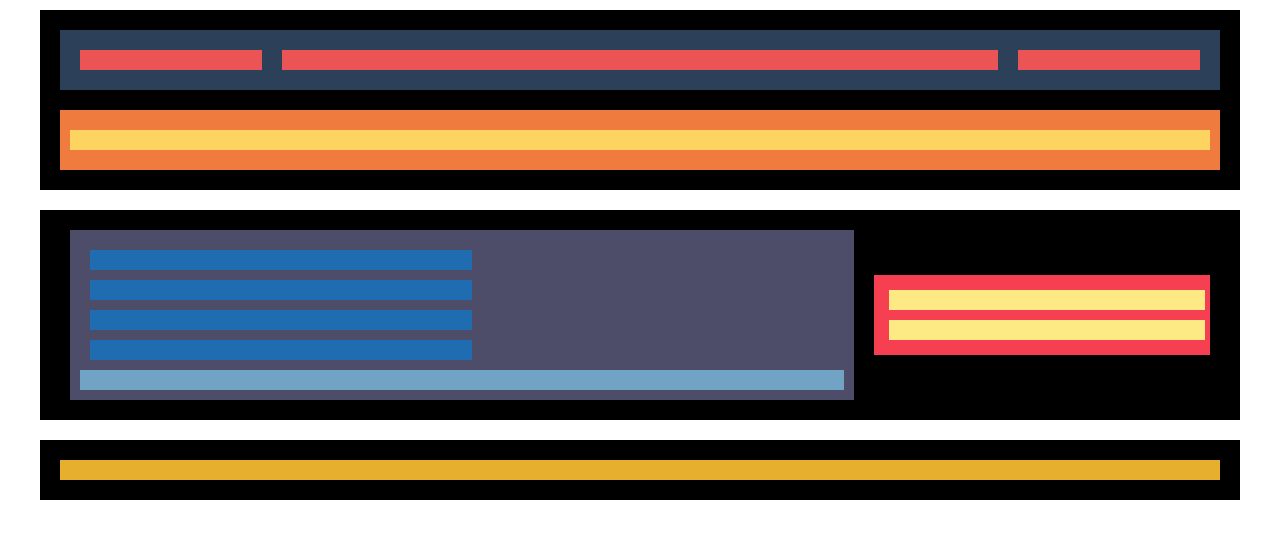
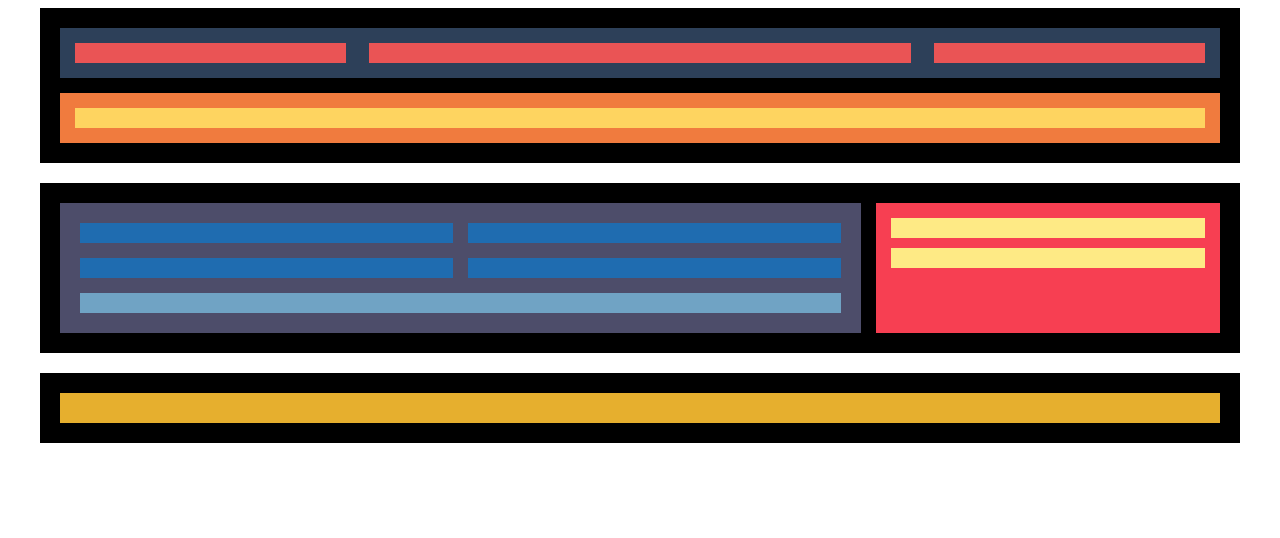
Before and after one commit to clara-cdp/SPRINT-1, a plain HTML site: page TASCA-1/nivell-1/index.html in a window 1280 px wide. Drawn offline with Linux system fonts and the light colour scheme.

Commit message:
finished exercice 1

```diff
--- a/TASCA-1/nivell-1/index.html
+++ b/TASCA-1/nivell-1/index.html
@@ -11,9 +11,9 @@
 
     <div class="container">
        <div class="subcontainer" id="sub_1">
-         <div id="column_1"></div>
-         <div id="column_2"></div>
-         <div id="column_1"></div>
+         <div id="sub_1_childA"></div>
+         <div id="sub_1_childB"></div>
+         <div id="sub_1_childA"></div>
        </div>
 
        <div class="subcontainer" id="sub_2">
@@ -23,17 +23,16 @@
 
     <div class="container" id="cont_2">
         <div class="subcontainer" id="sub_3">
-            <div class="sub_3_child"></div>
-            <div class="sub_3_child"></div>
-            <div class="sub_3_child"></div>
-            <div class="sub_3_child"></div>
-            <div id="sub_3_last_row"></div>
+            <div class="sub_3_child" style="grid-area: box_1"></div>
+            <div class="sub_3_child" style="grid-area: box_2" ></div>
+            <div class="sub_3_child" style="grid-area: box_3"></div>
+            <div class="sub_3_child" style="grid-area: box_4"></div>
+            <div class="sub_3_child" style="grid-area: box_5" id="blueish"></div>
+        </div>
 
-        </div>
         <div class="subcontainer" id="sub_4">
             <div class="sub_4_child"></div>
             <div class="sub_4_child"></div>
-
         </div>
     </div>
 
--- a/TASCA-1/nivell-1/styles.css
+++ b/TASCA-1/nivell-1/styles.css
@@ -1,6 +1,4 @@
 *{
-    padding: 0;
-    margin: 0;
     box-sizing: border-box;
 }
 
@@ -9,27 +7,23 @@ body {
     flex-direction: column;
     align-items:center;
     justify-content: center;
+    gap: 20px;
 }
 
 .container {
     background: rgb(0, 0, 0);
-    width:100%;
+    width: 100%;
     max-width:1200px;
     height: wrap;
-    padding: 10px 20px;
-    margin: 10px;
-
+    padding: 20px 20px;
+    gap: 15px;
     display: flex;
     flex-direction: column;
-    justify-content: space-between;
-    align-items: center;
 }
 
 .subcontainer {
-    /* height:wrap; */
-    width:100%;
-    padding: 10px;
-    margin: 10px;
+    height:wrap;
+    padding: 15px;
     display: flex;
     justify-content: space-between;
     align-items: center;
@@ -38,85 +32,84 @@ body {
 #sub_1 {
     background-color: #2d4059;
     flex-direction: row;
+    align-items: space-between;
+    gap: 2%;
 }
 
 #sub_2 {
     background-color:#f07b3e;
-    flex-direction: column;
 }
 
-#column_1 {
+#sub_1_childA {
     background-color: #ea5455;
-    height: 10px;
-    width: 20%;
-    padding: 10px;
-    margin: 10px;
+    height: 20px;
+    width: 25%;
 }
 
-#column_2 {
+#sub_1_childB {
     background-color: #ea5455;
-    height: 10px;
-    width: 80%;
-    padding: 10px;
-    margin: 10px;
+    height: 20px;
+    width: 50%;
 }
 
 #sub_2_child{
     background-color: #fed460;
-    height: 10px;
+    height: 20px;
     width: 100%;
-    padding: 10px;
-    margin: 10px;
 }
 
 /*  ----------------- CONTAINER 2 ----------------  */
 
 #cont_2 {
+    width: 100%;
+    height: wrap;
     flex-direction: row;
-    align-items:center;
-     justify-content: space-between;
 }
 
 #sub_3 {
-    background-color: #4d4d6a;
-    width: 70%;
-    display: block;
-    flex-direction: start;
+    background-color:  #4d4d6a;
+    flex-basis: 70%;
+    height: wrap;
+    display: grid;
+    grid-template-columns: 1fr 1fr;
+    grid-template-rows: 20px;
+    grid-template-areas:
+        "box_1 box_2"
+        "box_3 box_4"
+        "box_5 box_5";
+    gap: 15px;
+    padding: 20px 20px;
 }
 
 .sub_3_child {
     background-color:#1f6cb0;
     height: 20px;
-    width:50%;
-    padding: 10px;
-    margin: 10px;
 }
 
-#sub_3_last_row {
+#blueish {
     background-color: #70a3c4;
-    height: 20px;
-    width: 100%;
 }
 
 #sub_4 {
     background-color: #f73f52;
-    width: 30%;
-    height:100%;
+    flex-basis: 30%;
+    height: wrap;
     flex-direction:column;
-    align-items: flex-start;
-
+    justify-content: start;
+    align-items: center;
+    gap:10px;
 }
 
 .sub_4_child {
     background-color: #feea85;
     height: 20px;
     width: 100%;
-    margin: 5px;
 }
 
 /* ---------------- CONTAINER 5 ---------------*/
 
 #sub_5 {
     background-color: #e6af2e;
-    height: 1px;
 }
+
+/* --------------- MEDIA QUERIES --------------- */
```
